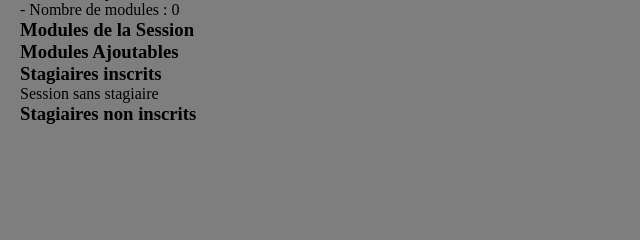
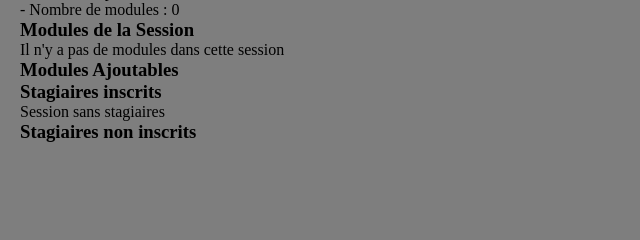
Before and after one commit to SelcukYalcin/Formation, a Symfony app: template templates/session/show.html.twig in a window 1280 px wide. Shown: the part 248-488 px from the top of the page, without its empty margins (0-640 px from the left). Run offline with Twig, Linux system fonts and the light colour scheme; the template is opened without the code that fills it, so the values that code supplies are empty; some libraries are stand-ins or nearby versions.

Commit message:
formation

```diff
--- a/templates/session/show.html.twig
+++ b/templates/session/show.html.twig
@@ -16,29 +16,42 @@
 
     <div>
         <h3>Modules de la Session</h3>
+
+        {% if session.programmers | length == 0 %}
+        <p class="">Il n'y a pas de modules dans cette session</p>
+        {% else %}
         {% for programmer in session.programmers %}
             <tr>
                 <td>
-                    - {{ programmer.progMod.titreMod }}
-                    ({{ programmer.duree }} Jours) <a href=""><i class="fa-solid fa-square-minus"></a></i><br>
+                    - {{ programmer.progMod }}
+                    ({{ programmer.duree }} Jours) <a href="{{ path('remove_programmer_session', {'idPr':programmer.id, 'idSe':session.id}) }}">
+                        <i class="fa-solid fa-square-minus"></i></a><br>
                 </td>
             </tr>
         {% endfor %}
+        {% endif %}
     </div>
 
     <div>
         <h3>Modules Ajoutables</h3>
         {% for module in nonProgrammers %}
-             <p>- {{module ~ ' ' ~ module.categorie}} <a href=""><i class="fa-solid fa-square-plus"></a></i></p>
+            <p>
+                - {{module ~ ' dans la catégorie ' ~ module.categorie}}
+                <i class="fa-solid fa-square-plus"></a></i>
+            </p>
 
+            <form action="{{ path('add_programmer_session', {'idMod': module.id, 'idSe':session.id}) }}" method="post">
+                <input type="number" name="duree" id="duree" value="" min="1" required>
+                <label for="">Jours</label>
+                <button type="submit" value="ajouter">Ajouter<i class="fa-solid fa-square-plus"></i></button>
+            </form>
         {% endfor %}
-
     </div>
 
     <div>
         <h3>Stagiaires inscrits</h3>
         {% if session.inscrit | length == 0 %}
-        <p> Session sans stagiaire  </p>
+        <p> Session sans stagiaires  </p>
             {% else %}
             {% for stagiaire in session.inscrit %}
             <tr>
```
Also changed, not shown: src/Controller/SessionController.php (+17 -11 lines), src/Entity/Programmer.php (+4 -4 lines).
